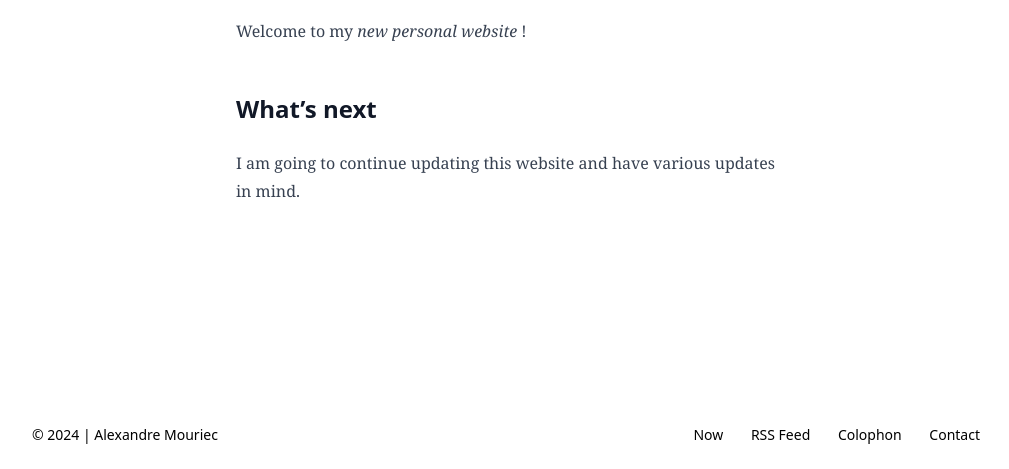
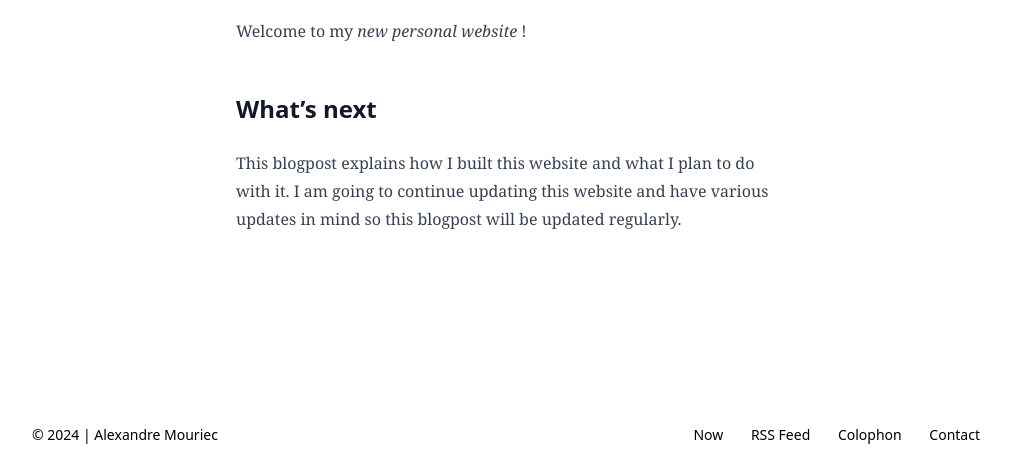
Before and after one commit to mrcalexandre/alexandremouriec.com, an Astro site: page /blog/new-website in a window 1280 px wide. Shown: the part 331-800 px from the top of the page, without its empty margins (128-1137 px from the left). Built offline with nearby package versions, Linux system fonts and the light colour scheme; Astro itself is replaced by a stand-in of ours.

Commit message:
feat: update new-website blogpost

```diff
--- a/src/content/posts/new-website.md
+++ b/src/content/posts/new-website.md
@@ -10,4 +10,4 @@ Welcome to my _new personal website_ !
 
 ## What's next
 
-I am going to continue updating this website and have various updates in mind.
+This blogpost explains how I built this website and what I plan to do with it. I am going to continue updating this website and have various updates in mind so this blogpost will be updated regularly.
```
